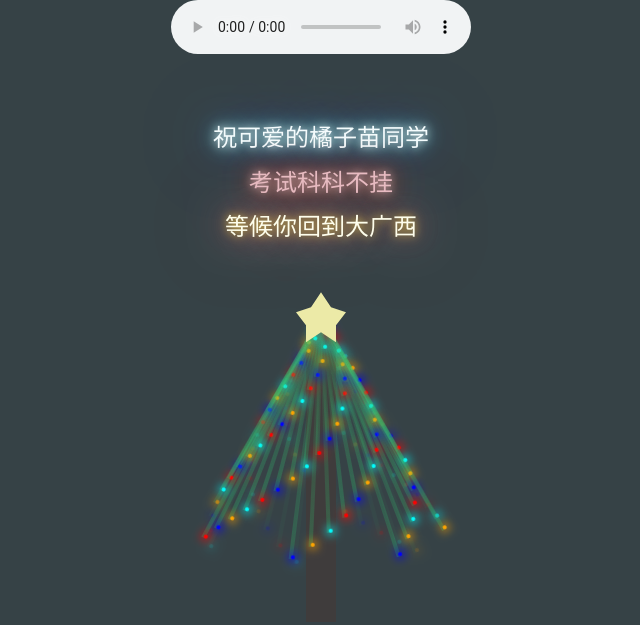
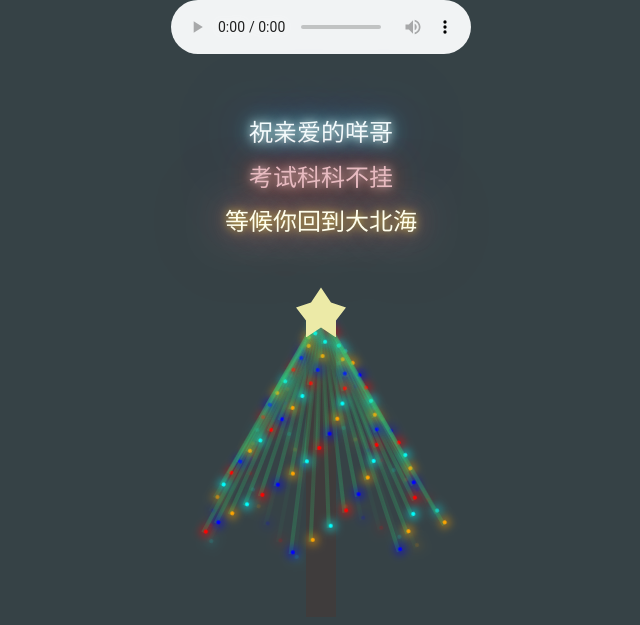
Before and after one commit to XiaoBiTi/congratulation, a plain HTML site: page index.html in a window 1280 px wide. Shown: the whole page, without its empty margins (319-959 px from the left). Drawn offline with Linux system fonts and the light colour scheme; a web font is replaced by a local one.

Commit message:
Update index.html

```diff
--- a/index.html
+++ b/index.html
@@ -4,7 +4,7 @@
   <meta charset="UTF-8">
   <meta http-equiv="X-UA-Compatible" content="IE=edge">
   <meta name="viewport" content="width=device-width, initial-scale=1.0">
-  <title>庆贺吧</title>
+  <title>庆贺吧~</title>
   <link href='https://fonts.googleapis.com/css?family=League+Script' rel='stylesheet' type='text/css'>
   <link rel='stylesheet prefetch' href='https://fonts.googleapis.com/css?family=Bad+Script|Gruppo|Kumar+One+Outline|League+Script|Londrina+Outline|Monoton|Sriracha|Yellowtail&text=ABCDEFGHIJKLMNOPQRSTUVWXYZabcdefghijklmnopqrstuvwxyz0123456789?+'>
   <link rel="stylesheet" href="./index.css">
@@ -24,13 +24,13 @@
   <div class="box">
     <div class="name">
       <x-sign>
-       祝可爱的橘子苗同学
+       祝亲爱的咩哥
      </x-sign>
      <x-sign>
        考试科科不挂
      </x-sign>
       <x-sign>
-       等候你回到大广西
+       等候你回到大北海
      </x-sign>
      </div>
      <ul class="tree">
```
